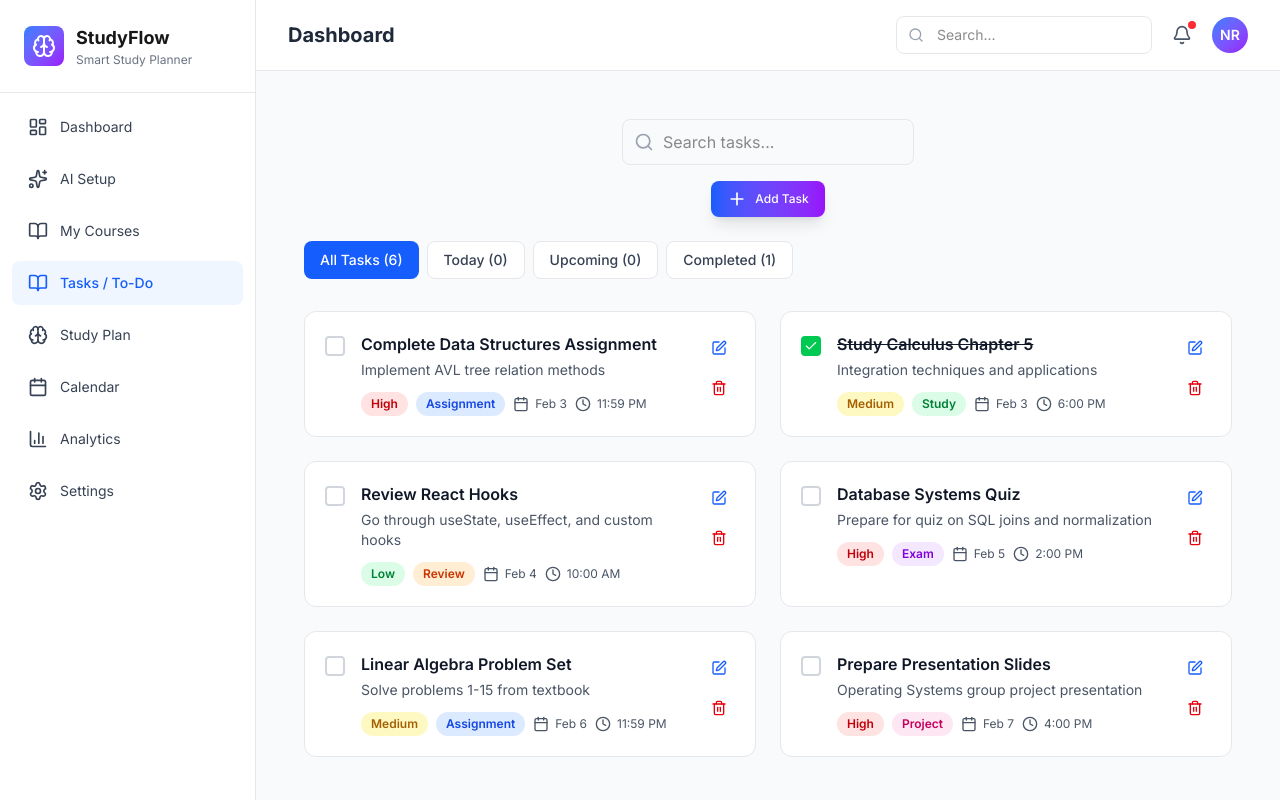
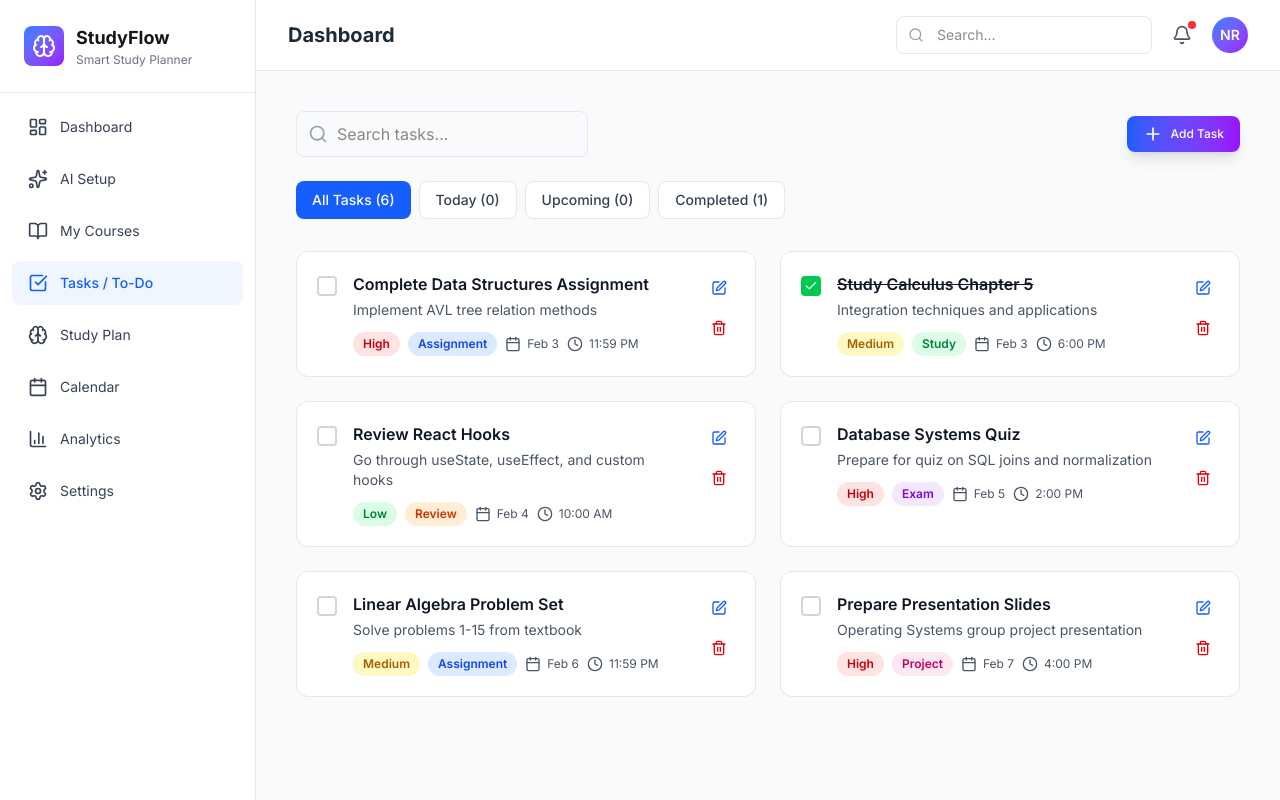
Before and after one commit to ruba73/tecktalksproject, a Next.js app: page /tasks in a window 1280 px wide. Built offline with nearby package versions, Linux system fonts and the light colour scheme.

Commit message:
Move all work from ai-setup to dashboard

```diff
--- a/app/(dashboard)/layout.tsx
+++ b/app/(dashboard)/layout.tsx
@@ -22,7 +22,7 @@ export default function DashboardLayout({
 
         <Header setIsOpen={setIsOpen} />
 
-        <main className="flex-1 overflow-y-auto p-4 sm:p-6 lg:p-8">
+        <main className="flex-1 overflow-y-auto p-4 sm:p-6 lg:p-6">
           {children}
         </main>
 
--- a/app/(dashboard)/tasks/page.tsx
+++ b/app/(dashboard)/tasks/page.tsx
@@ -170,7 +170,7 @@ return (
       <div className="space-y-6 sm:space-y-6">
         {/* HEADER SECTION */}
         <div >
-          <div className="flex flex-row sm:flex-col sm:items-center sm:justify-between gap-4">
+          <div className="flex flex-row sm:flex-row sm:items-center sm:justify-between gap-4">
           <div className="relative">
             <Search className="absolute left-3 top-1/2 -translate-y-1/2 text-gray-400 w-5 h-5 pointer-events-none" />
             <input
--- a/components/layout/Sidebar.tsx
+++ b/components/layout/Sidebar.tsx
@@ -6,6 +6,7 @@ import {
   Brain,
   Calendar,
   ChartColumn,
+  SquareCheckBig,
   LayoutDashboard,
   Settings,
   Sparkles,
@@ -18,7 +19,7 @@ const navItems = [
   { name: 'Dashboard', href: '/dashboard', icon: LayoutDashboard },
   { name: 'AI Setup', href: '/ai-setup', icon: Sparkles },
   { name: 'My Courses', href: '/courses', icon: BookOpen },
-  { name: 'Tasks / To-Do', href: '/tasks', icon: BookOpen },
+  { name: 'Tasks / To-Do', href: '/tasks', icon: SquareCheckBig },
   { name: 'Study Plan', href: '/study-plan', icon: Brain },
   { name: 'Calendar', href: '/calendar', icon: Calendar },
   { name: 'Analytics', href: '/analytics', icon: ChartColumn },
```
